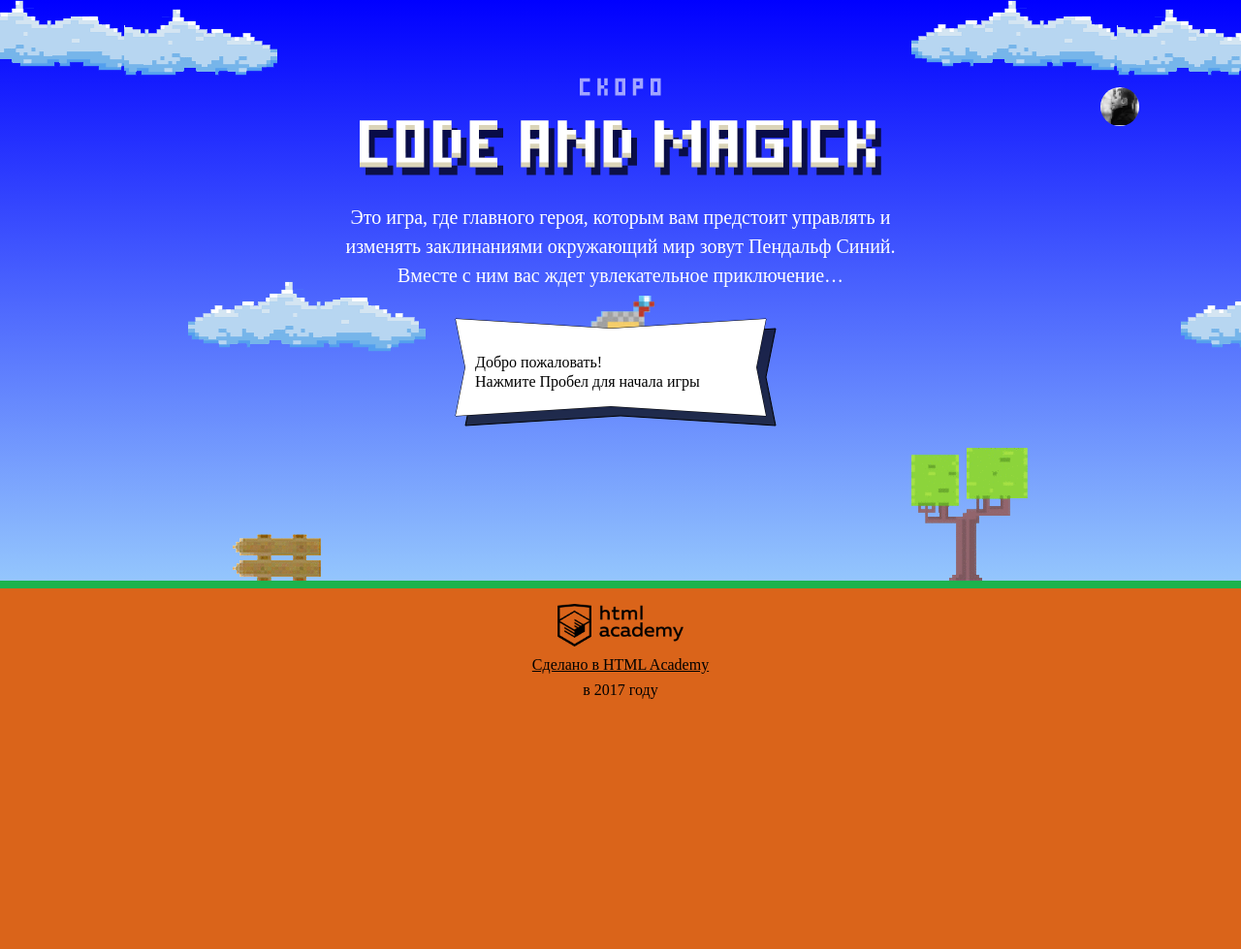
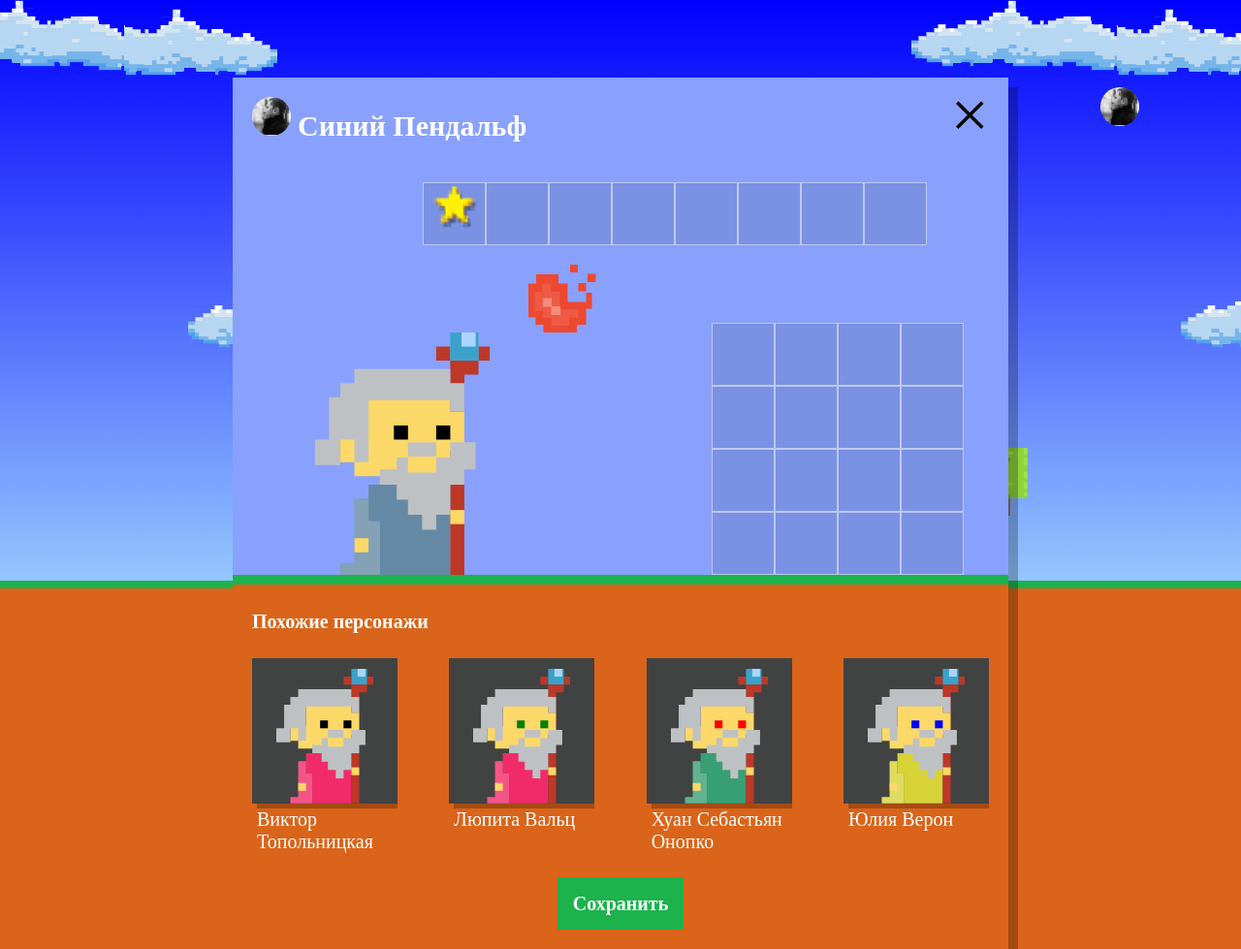
Before and after one commit to thehumk/511341-code-and-magick-18, a website: page index.html in a window 1280 px wide. Shown: the whole page at 97% size. Before the commit the page ends 800 px from the top, so only its background shows below. Drawn offline with Linux system fonts and the light colour scheme; a web font is replaced by a local one.

Commit message:
Похожие волшебники

```diff
--- a/index.html
+++ b/index.html
@@ -204,6 +204,7 @@
   }
 </script>
 <script src="js/stat.js"></script>
+<script src="js/setup.js"></script>
 <script src="js/game.js"></script>
 
 </body>
--- /dev/null
+++ b/js/setup.js
@@ -0,0 +1,81 @@
+'use strict';
+
+var userSetup = document.querySelector('.setup');
+userSetup.classList.remove('hidden');
+
+document.querySelector('.setup-similar').classList.remove('hidden');
+
+var similarList = document.querySelector('.setup-similar-list');
+var similarWizardTemplate = document.querySelector('#similar-wizard-template')
+  .content.querySelector('.setup-similar-item');
+
+var getRandomInteger = function (min, max) {
+  var randomNumber = min + Math.random() * (max - min);
+  return Math.round(randomNumber);
+};
+
+var similarWizards = [];
+
+var namesWizards = [
+  'Иван',
+  'Хуан Себастьян',
+  'Мария',
+  'Кристоф',
+  'Виктор',
+  'Юлия',
+  'Люпита',
+  'Вашингтон'
+];
+
+var surnamesWizards = [
+  'да Марья',
+  'Верон',
+  'Мирабелла',
+  'Вальц',
+  'Онопко',
+  'Топольницкая',
+  'Нионго',
+  'Ирвинг'
+];
+
+var coatColorWizards = [
+  'rgb(101, 137, 164)',
+  'rgb(241, 43, 107)',
+  'rgb(146, 100, 161)',
+  'rgb(56, 159, 117)',
+  'rgb(215, 210, 55)',
+  'rgb(0, 0, 0)'
+];
+
+var eyesColorWizards = [
+  'black',
+  'red',
+  'blue',
+  'yellow',
+  'green'
+];
+
+for (var i = 0; i < 4; i++) {
+  similarWizards[i] = {};
+  similarWizards[i].name = namesWizards[getRandomInteger(0, 7)] + ' ' + surnamesWizards[getRandomInteger(0, 7)];
+  similarWizards[i].coatColor = coatColorWizards[getRandomInteger(0, 5)];
+  similarWizards[i].eyesColor = eyesColorWizards[getRandomInteger(0, 4)];
+}
+
+var renderWizard = function (wizard) {
+  var wizardElement = similarWizardTemplate.cloneNode(true);
+
+  wizardElement.querySelector('.setup-similar-label').textContent = wizard.name;
+  wizardElement.querySelector('.wizard-coat').style.fill = wizard.coatColor;
+  wizardElement.querySelector('.wizard-eyes').style.fill = wizard.eyesColor;
+
+  return wizardElement;
+};
+
+var fragment = document.createDocumentFragment();
+
+for (i = 0; i < similarWizards.length; i++) {
+  fragment.appendChild(renderWizard(similarWizards[i]));
+}
+
+similarList.appendChild(fragment);
--- a/js/stat.js
+++ b/js/stat.js
@@ -34,7 +34,7 @@ var getMaxElement = function (arr) {
 
 var getRandomInteger = function (min, max) {
   var randomNumber = min + Math.random() * (max - min);
-  return randomNumber;
+  return Math.round(randomNumber);
 };
 
 var getBlueRandomSaturation = function () {
```
